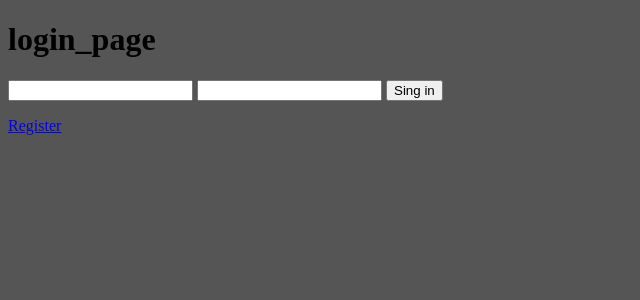
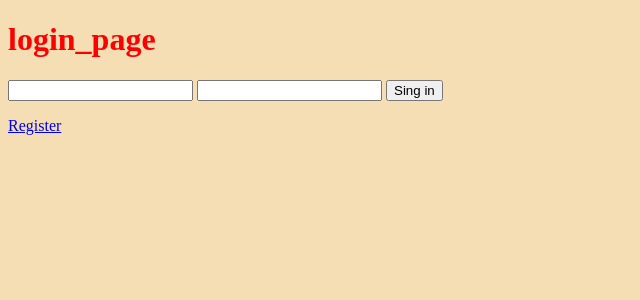
Before and after one commit to Kajo-dev/Social_app, a Django app: template templates/login.html in a window 1280 px wide. Shown: the top 300 px of the page, without its empty margins (0-640 px from the left). Run offline with Django 3.2, Linux system fonts and the light colour scheme; the template is opened without the code that fills it, so the values that code supplies are empty.

Commit message:
css_home

```diff
--- a/main_home/views.py
+++ b/main_home/views.py
@@ -1,5 +1,3 @@
-from enum import auto
-from unicodedata import category
 from django.shortcuts import render
 from django.contrib.auth.decorators import login_required
 from .models import Post
--- a/static/css/main.css
+++ b/static/css/main.css
@@ -1,3 +1,9 @@
 body{
-    background-color: rgb(85, 85, 85);
+    background-color: wheat;
 }
+h1{
+    color: red;
+}
+.posty label{
+    color: red;
+}
```
Also changed, not shown: db.sqlite3.
